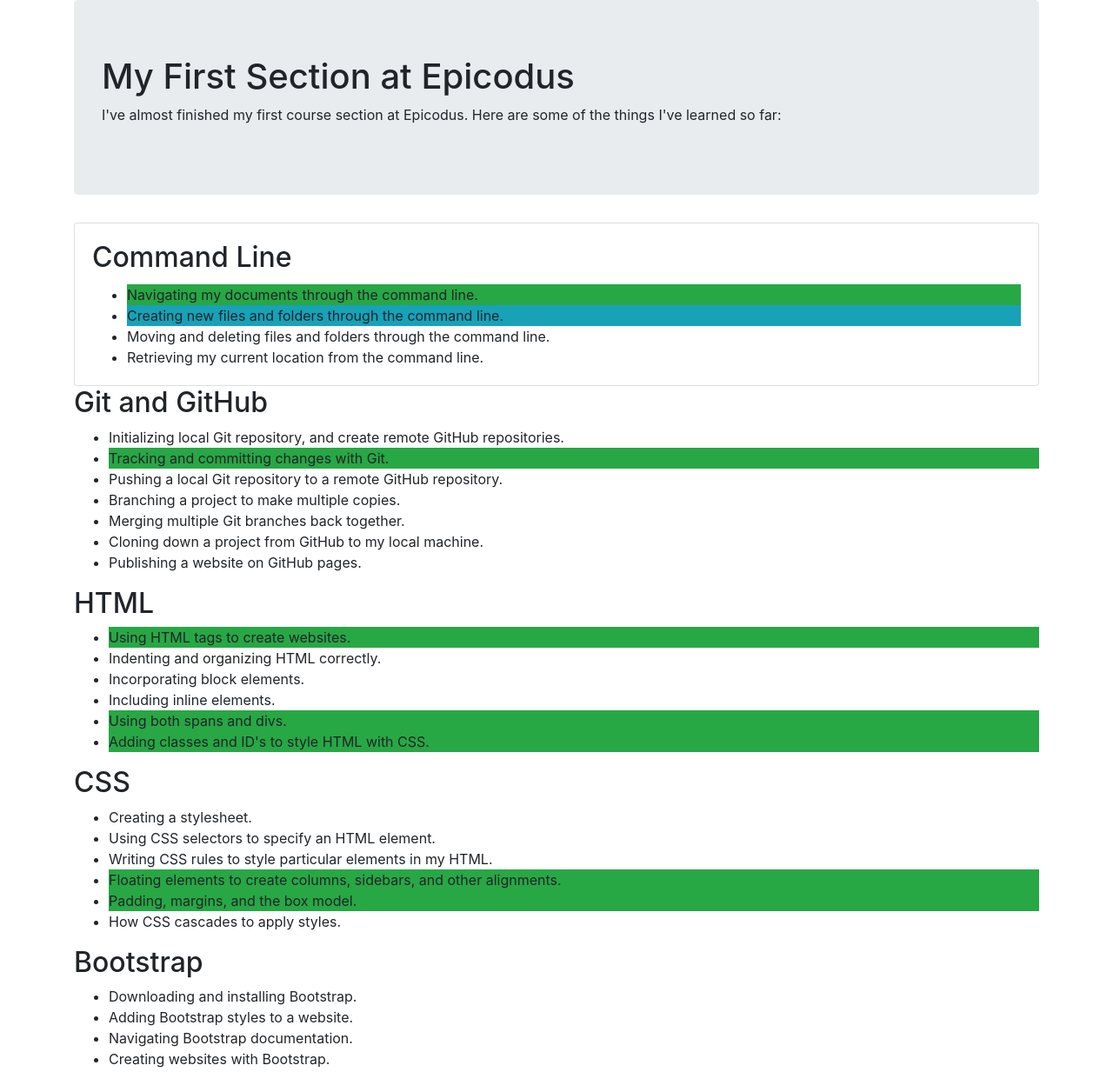
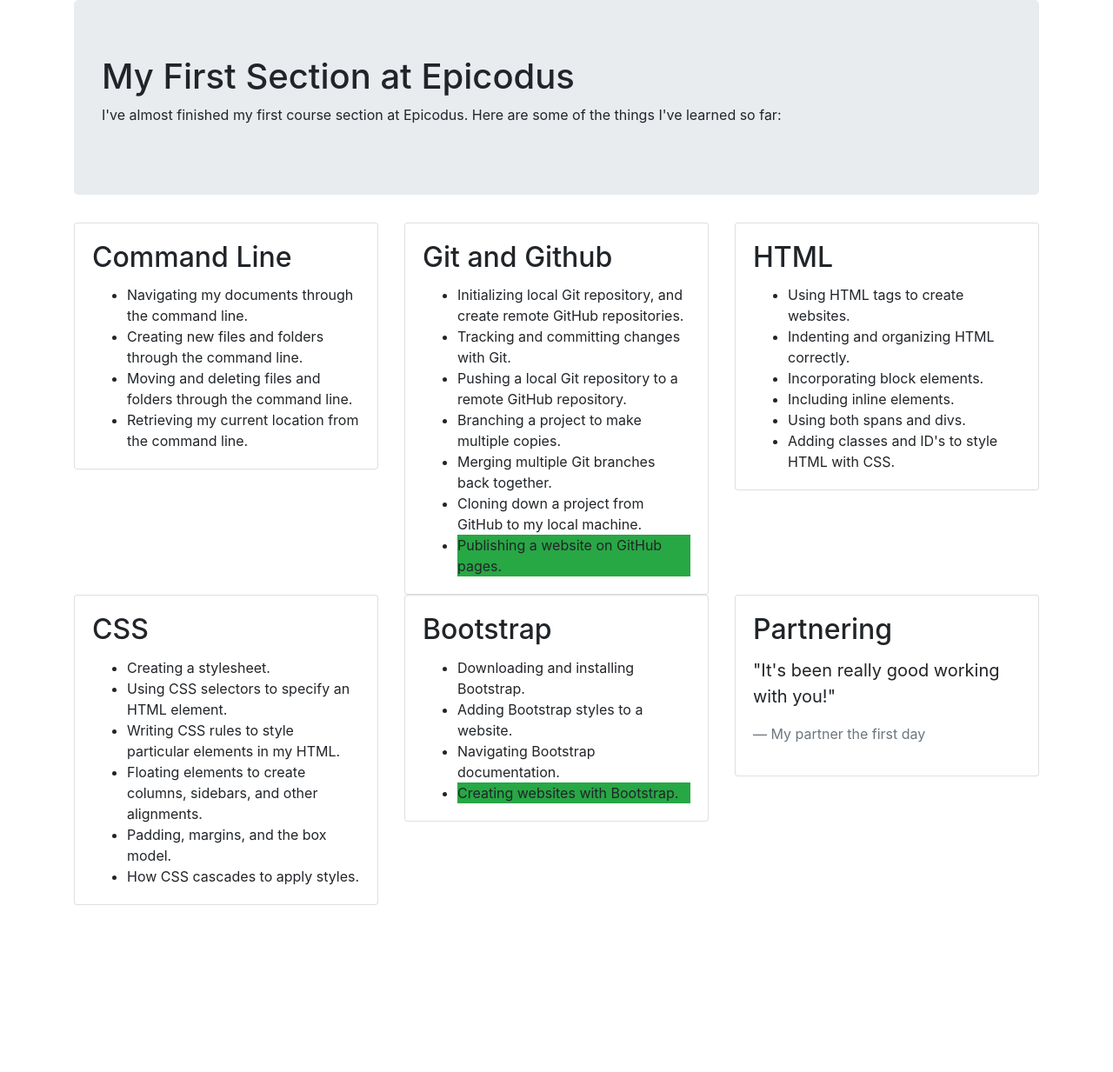
Before and after one commit to Chase-Stokes/section-in-review, a plain HTML site: page index.html in a window 1280 px wide. Shown: the top 1233 px of the page at 87% size. After the commit the page ends 1041 px from the top, so only its background shows below. Drawn offline with Linux system fonts and the light colour scheme.

Commit message:
add columns to indeshtml

```diff
--- a/index.html
+++ b/index.html
@@ -12,57 +12,95 @@
         I've almost finished my first course section at Epicodus. Here are some of the things I've learned so far:
       </p>
     </div>
+    <div class="row">
+      <div class="col-md-4">
         <div class="card">
           <div class="card-body">
             <h2 class="card-title">Command Line</h2>
             <ul class="card-text">
-        <li class="bg-success">Navigating my documents through the command line.</li>
-        <li class="bg-info">Creating new files and folders through the command line.</li>
+              <li>Navigating my documents through the command line.</li>
+              <li>Creating new files and folders through the command line.</li>
               <li>Moving and deleting files and folders through the command line.</li>
               <li>Retrieving my current location from the command line.</li>
             </ul>
           </div>
         </div>
-  <h2>Git and GitHub</h2>
-  <ul>
+      </div>
+      <div class="col-md-4">
+        <div class="card">
+          <div class="card-body">
+            <h2 class="card-title">Git and Github</h2>
+            <ul class="card-text">
               <li>Initializing local Git repository, and create remote GitHub repositories.</li>
-    <li class="bg-success">Tracking and committing changes with Git.</li>
+              <li>Tracking and committing changes with Git.</li>
               <li>Pushing a local Git repository to a remote GitHub repository.</li>
               <li>Branching a project to make multiple copies.</li>
               <li>Merging multiple Git branches back together.</li>
               <li>Cloning down a project from GitHub to my local machine.</li>
-    <li>Publishing a website on GitHub pages.</li>
+              <li class="bg-success">Publishing a website on GitHub pages.</li>
             </ul>
-  <h2>HTML</h2>
-  <ul>
-    <li class="bg-success">Using HTML tags to create websites.</li>
+          </div>
+        </div>
+      </div>
+      <div class="col-md-4">
+        <div class="card">
+          <div class="card-body">
+            <h2 class="card-title">HTML</h2>
+            <ul class="card-text">
+              <li>Using HTML tags to create websites.</li>
               <li>Indenting and organizing HTML correctly.</li>
               <li>Incorporating block elements.</li>
               <li>Including inline elements.</li>
-    <li class="bg-success">Using both spans and divs.</li>
-    <li class="bg-success">Adding classes and ID's to style HTML with CSS.</li>
+              <li>Using both spans and divs.</li>
+              <li>Adding classes and ID's to style HTML with CSS.</li>
             </ul>
-  <h2>CSS</h2>
-  <ul>
+          </div>
+        </div>
+      </div>
+    </div>
+    <div class="row">
+      <div class="col-md-4">
+        <div class="card">
+          <div class="card-body">
+            <h2 class="card-title">CSS</h2>
+            <ul class="card-text">
               <li>Creating a stylesheet.</li>
               <li>Using CSS selectors to specify an HTML element.</li>
               <li>Writing CSS rules to style particular elements in my HTML.</li>
-    <li class="bg-success">Floating elements to create columns, sidebars, and other alignments.</li>
-    <li class="bg-success">Padding, margins, and the box model.</li>
+              <li>Floating elements to create columns, sidebars, and other alignments.</li>
+              <li>Padding, margins, and the box model.</li>
               <li>How CSS cascades to apply styles.</li>
             </ul>
-  <h2>Bootstrap</h2>
-  <ul>
+          </div>
+        </div>
+      </div>
+      <div class="col-md-4">
+        <div class="card">
+          <div class="card-body">
+            <h2 class="card-title">Bootstrap</h2>
+            <ul class="card-text">
               <li>Downloading and installing Bootstrap.</li>
               <li>Adding Bootstrap styles to a website.</li>
               <li>Navigating Bootstrap documentation.</li>
-    <li>Creating websites with Bootstrap.</li>
+              <li class="bg-success">Creating websites with Bootstrap.</li>
             </ul>
-  <h2>Partnering</h2>
+          </div>
+        </div>
+      </div>
+      <div class="col-md-4">
+        <div class="card">
+          <div class="card-body">
+            <h2 class="card-title">Partnering</h2>
+            <div class="card-text">
               <blockquote class="blockquote">
                 <p>"It's been really good working with you!"</p>
                 <footer class="blockquote-footer">My partner the first day</footer>
               </blockquote>
             </div>
+          </div>
+        </div>
+      </div>
+    </div>
+  </div>
 </body>
 </html>
```
Lines whose indentation alone changed are shown as unchanged.
